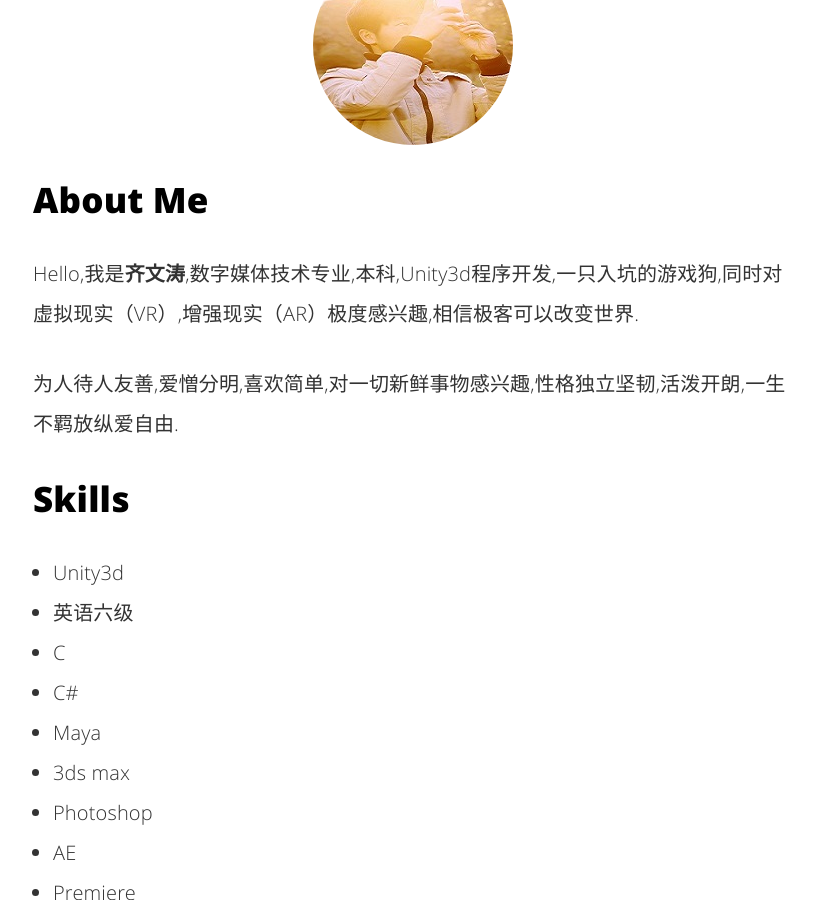
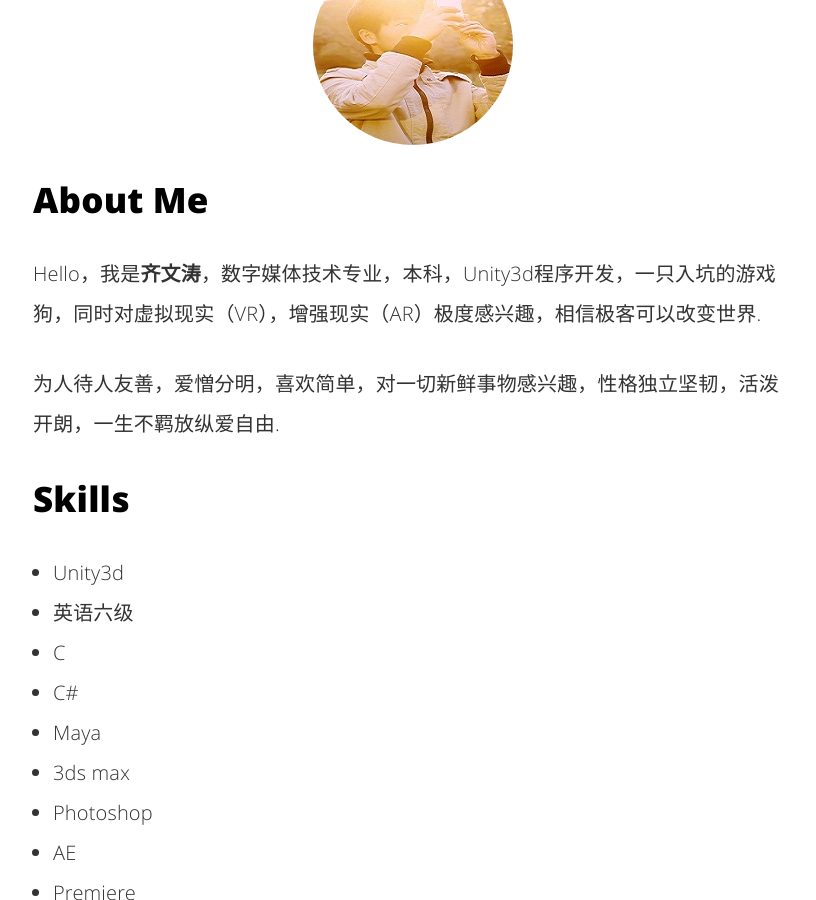
Before and after one commit to BruceQi93/BruceQi93.github.io, a Jekyll site: the page built from about.html, in a window 1280 px wide and 900 px high, scrolled down 1025 px. Shown: the whole window, without its empty margins (227-1043 px from the left). Built offline with Jekyll 4.4.1, drawn with Linux system fonts in a browser that asks for light colours.

Commit message:
更新文件

```diff
--- a/about.html
+++ b/about.html
@@ -9,10 +9,10 @@ description: "一只很帅的程序猿"
 
 <h2>About Me</h2>
 
-<p>Hello,我是<strong>齐文涛</strong>,数字媒体技术专业,本科,Unity3d程序开发,一只入坑的游戏狗,同时对虚拟现实（VR）,增强现实（AR）极度感兴趣,相信极客可以改变世界.</p>
+<p>Hello，我是<strong>齐文涛</strong>，数字媒体技术专业，本科，Unity3d程序开发，一只入坑的游戏狗，同时对虚拟现实（VR），增强现实（AR）极度感兴趣，相信极客可以改变世界.</p>
 
 
-<p>为人待人友善,爱憎分明,喜欢简单,对一切新鲜事物感兴趣,性格独立坚韧,活泼开朗,一生不羁放纵爱自由.</p>
+<p>为人待人友善，爱憎分明，喜欢简单，对一切新鲜事物感兴趣，性格独立坚韧，活泼开朗，一生不羁放纵爱自由.</p>
 
 
 <h2>Skills</h2>
```
